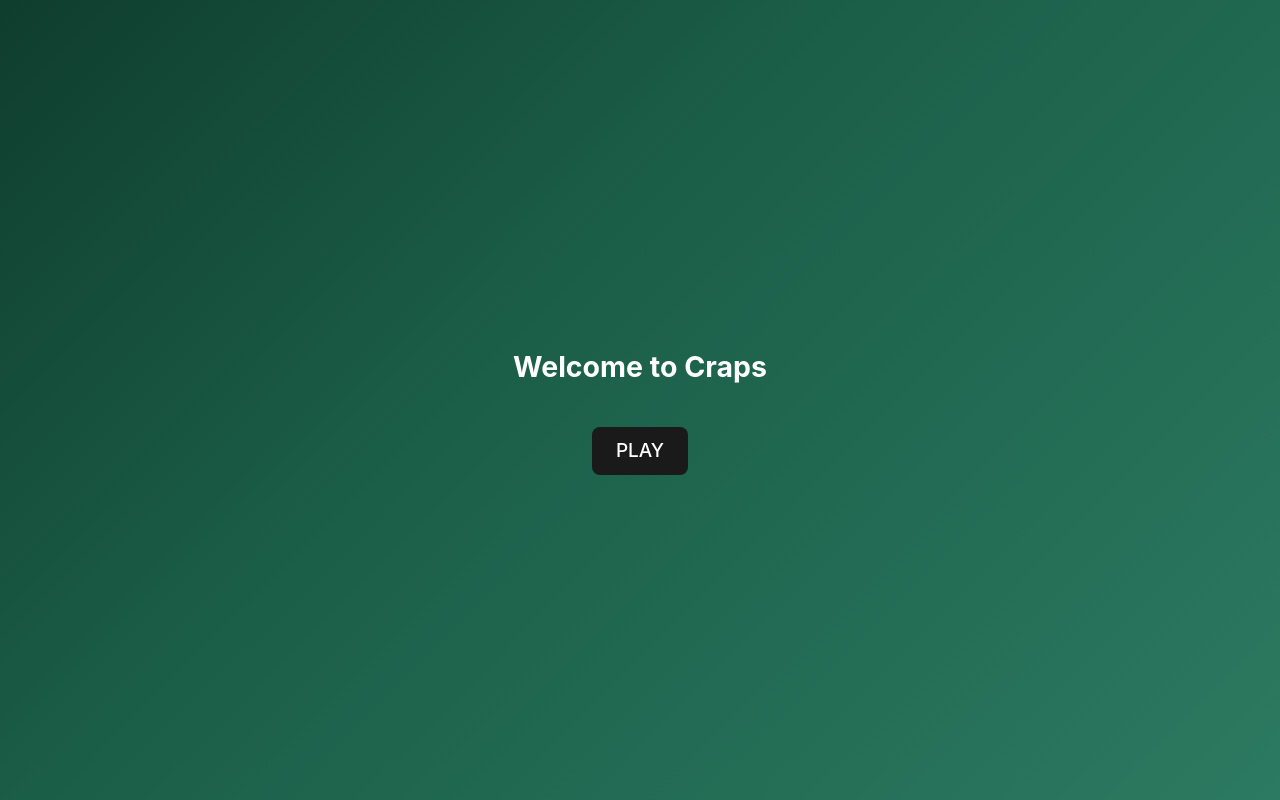
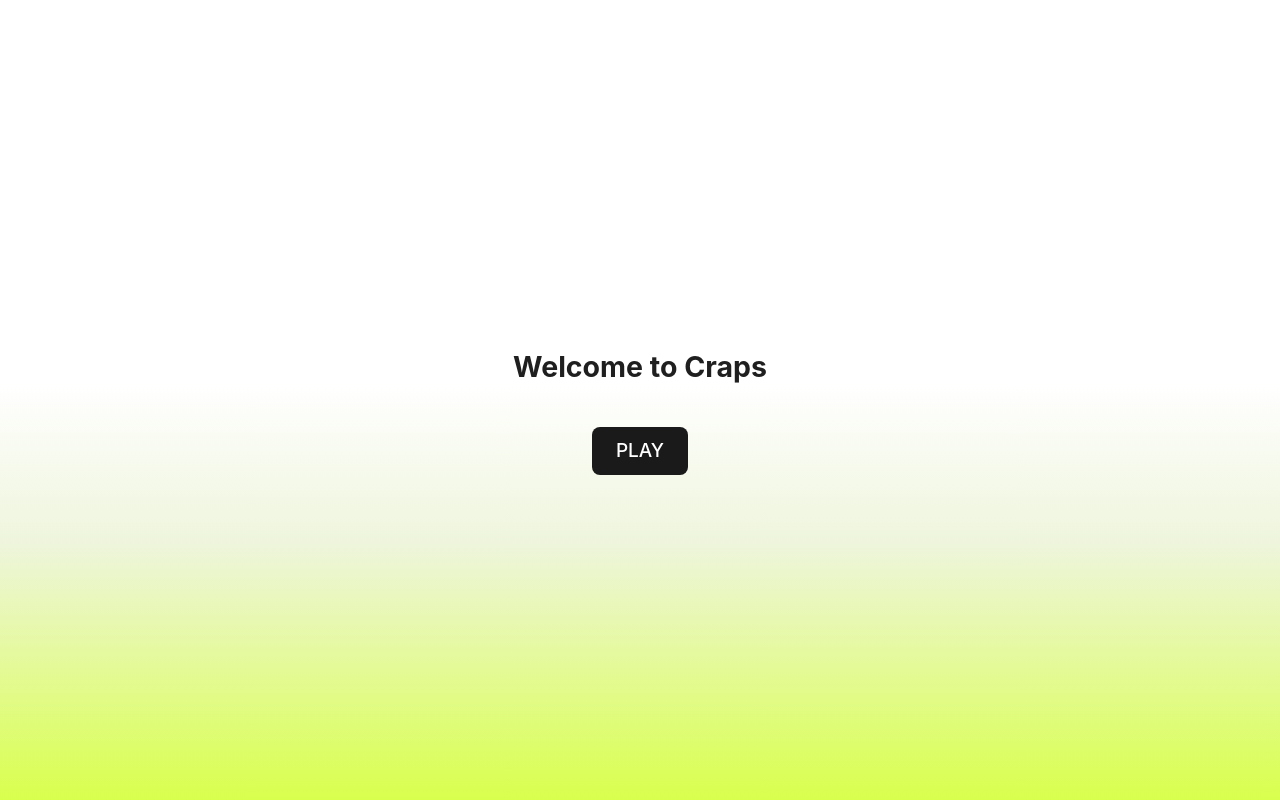
Before and after one commit to jm-go/craps, a React (Vite) app: page / in a window 1280 px wide. Built offline with nearby package versions, Linux system fonts and the light colour scheme.

Commit message:
style: refined background gradient colours

```diff
--- a/src/index.css
+++ b/src/index.css
@@ -1,13 +1,13 @@
 :root {
-  --color-bg-start: #0f3d2e;
-  --color-bg-mid: #1b5e48;
-  --color-bg-end: #2c7a61;
+  --color-bg-top: #ffffff;
+  --color-bg-mid: #eef5dc;
+  --color-bg-bottom: #d9ff4d;
 
-  --color-text-primary: #ffffff;
+  --color-text-primary: #1f1f1f;
 
   --color-button-bg: #1a1a1a;
   --color-button-text: #ffffff;
-  --color-button-hover-border: #ffffff;
+  --color-button-hover-border: #1f1f1f;
 
   font-synthesis: none;
   text-rendering: optimizeLegibility;
@@ -24,16 +24,18 @@ body {
   min-width: 320px;
   min-height: 100vh;
   width: 100%;
-  background: linear-gradient(
-    135deg,
-    var(--color-bg-start) 0%,
-    var(--color-bg-mid) 40%,
-    var(--color-bg-end) 100%
-  );
-  background-attachment: fixed;
   color: var(--color-text-primary);
   font-family: Inter, system-ui, -apple-system, BlinkMacSystemFont, 'Segoe UI',
     sans-serif;
+  background:
+    linear-gradient(
+      to bottom,
+      var(--color-bg-top) 0%,
+      var(--color-bg-top) 48%,
+      var(--color-bg-mid) 68%,
+      var(--color-bg-bottom) 100%
+    );
+  background-attachment: fixed;
 }
 
 * {
```
